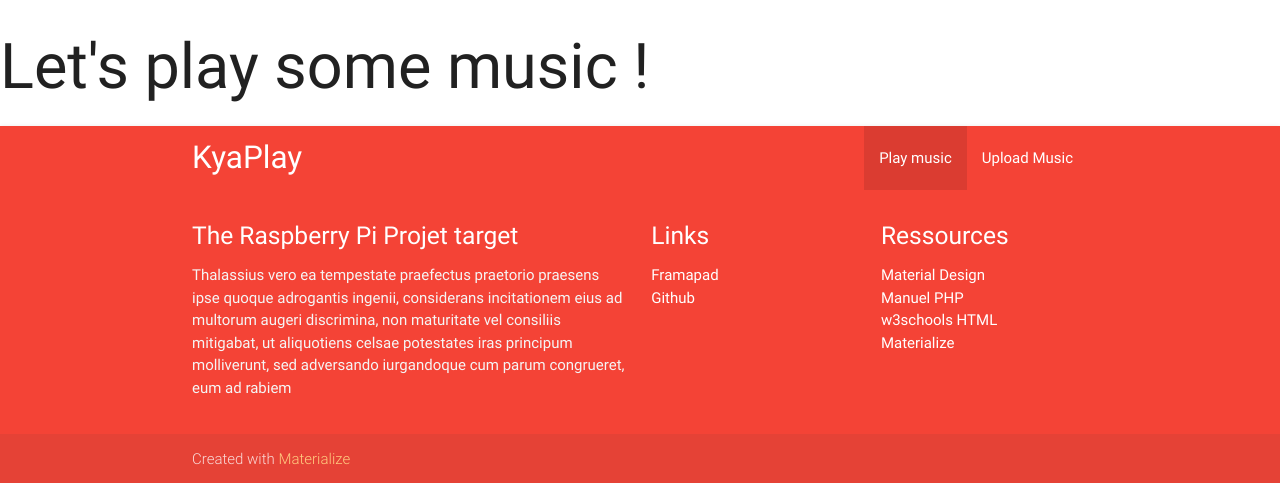
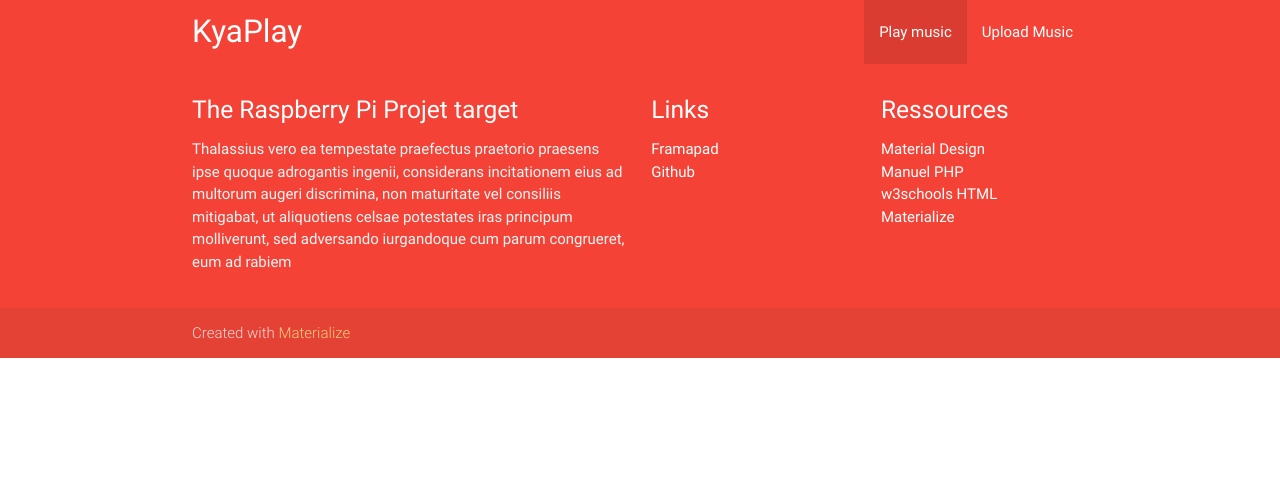
Before and after one commit to charli-pn/RaspberryProject, a PHP site: page / in a window 1280 px wide. Shown: the top 483 px of the page. Run offline with PHP 8.4, Linux system fonts and the light colour scheme; some libraries are stand-ins or nearby versions.

Commit message:
delete header title

```diff
--- a/views/header.php
+++ b/views/header.php
@@ -14,8 +14,4 @@
         <script type="text/javascript" src="https://code.jquery.com/jquery-3.2.1.min.js"></script>
         <script type="text/javascript" src="js/materialize.min.js"></script>
 
-        <header>
-            <h1>Let's play some music !</h1>
-        </header>
-
         <?php require_once("menu.php"); ?>
```
